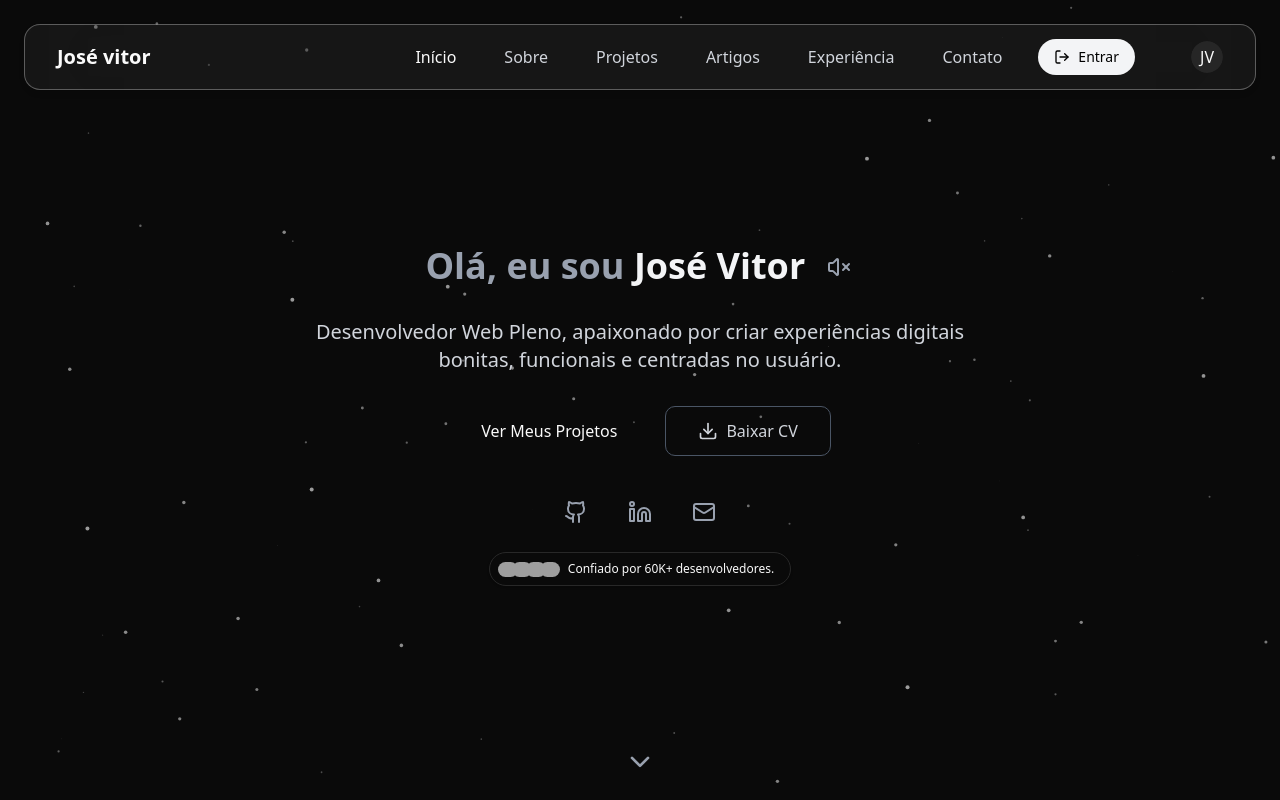
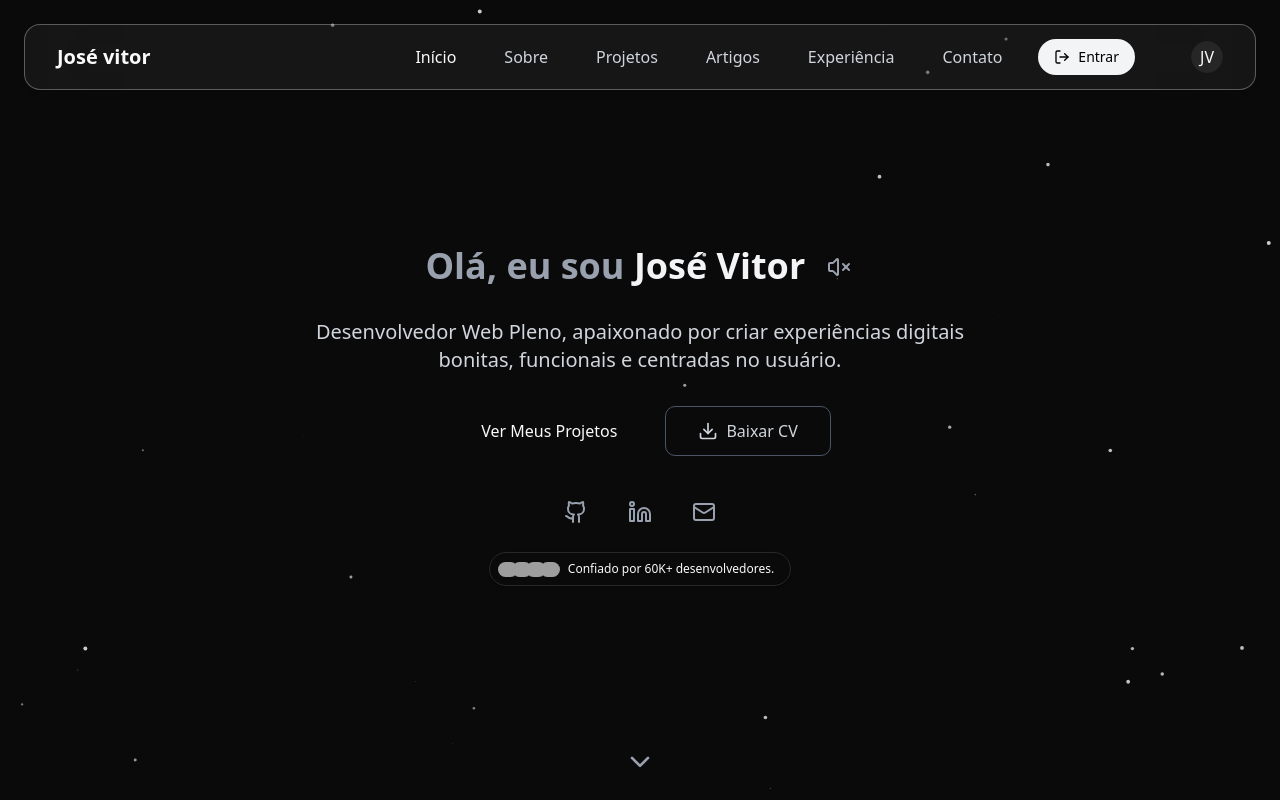
Before and after one commit to josevitor555/josevitor-portfolio, a React (Vite) app in the folder my-portfolio/: page / in a window 1280 px wide. Shown: the top 800 px of the page. Built offline with nearby package versions, Linux system fonts and the light colour scheme; grey boxes are pictures that could not be loaded.

Commit message:
03/09/2025

```diff
--- a/my-portfolio/src/components/Banner.tsx
+++ b/my-portfolio/src/components/Banner.tsx
@@ -34,10 +34,10 @@ const Banner = ({ isPlaying, setIsPlaying }:BannerProps) => {
 
       {/* Animated Background Elements */}
       <div className="absolute inset-0">
-        {[...Array(100)].map((_, i) => (
+        {[...Array(40)].map((_, i) => (
           <motion.div
             key={i}
-            className="absolute w-1 h-1 bg-white/60 rounded-full"
+            className="absolute w-1 h-1 bg-white/80 rounded-full"
             initial={{
               x: Math.random() * window.innerWidth,
               y: Math.random() * window.innerHeight,
```
